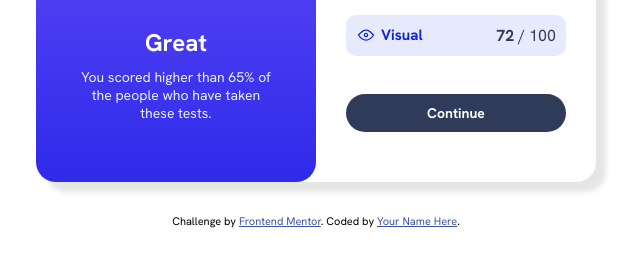
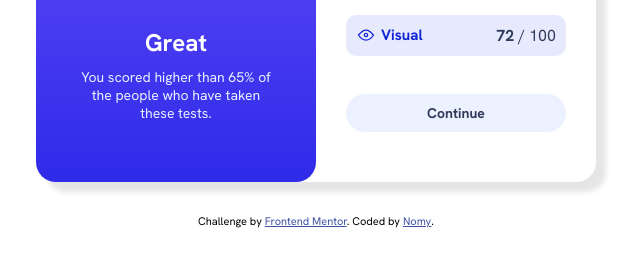
Before and after one commit to Nomylim/ResultsSummary, a plain HTML site: page index.html in a window 1280 px wide. In both pictures the pointer is over the element "Continue". Shown: the part 429-696 px from the top of the page, without its empty margins (324-964 px from the left). Drawn offline with Linux system fonts and the light colour scheme.

Commit message:
finalisation index et css et realisation readme

```diff
--- a/index.html
+++ b/index.html
@@ -53,8 +53,9 @@
 <footer>
   <div class="attribution">
     <p>Challenge by <a href="https://www.frontendmentor.io?ref=challenge" target="_blank">Frontend Mentor</a>.
-    Coded by <a href="#">Your Name Here</a>.</p>
+    Coded by <a href="#">Nomy</a>.</p>
   </div>
 </footer>
+<script src="data.json"></script>
 </body>
 </html>
--- a/style.css
+++ b/style.css
@@ -159,5 +159,10 @@ main{
     margin: 20px 0 20px 0;
 }
 
+.rightSide h3:hover{
+    background-color: hsl(221, 100%, 96%);
+    color: hsl(224, 30%, 27%);
+}
+
 .attribution { font-size: 11px; text-align: center; }
 .attribution a { color: hsl(228, 45%, 44%); }
```
Also changed, not shown: 2 other files.
